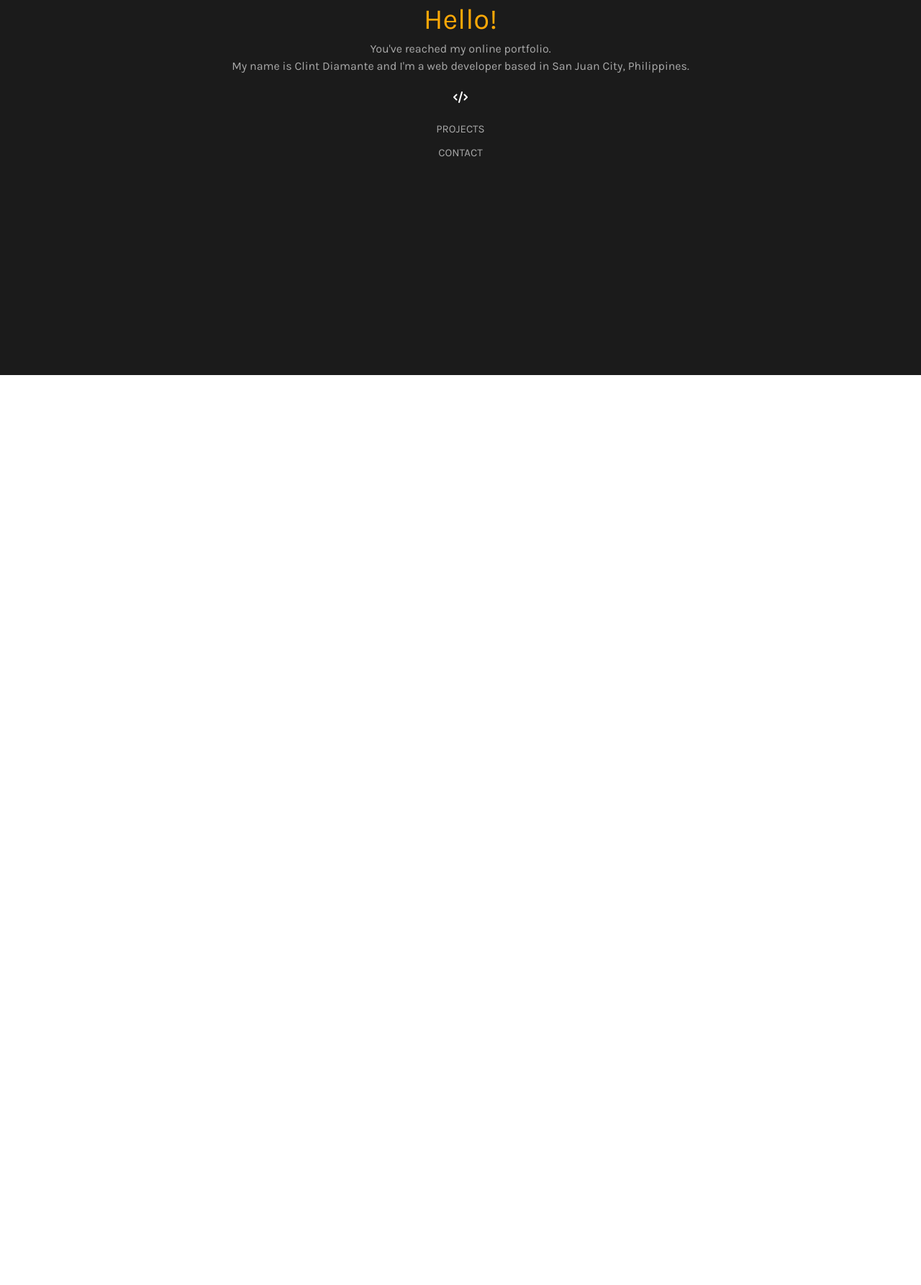
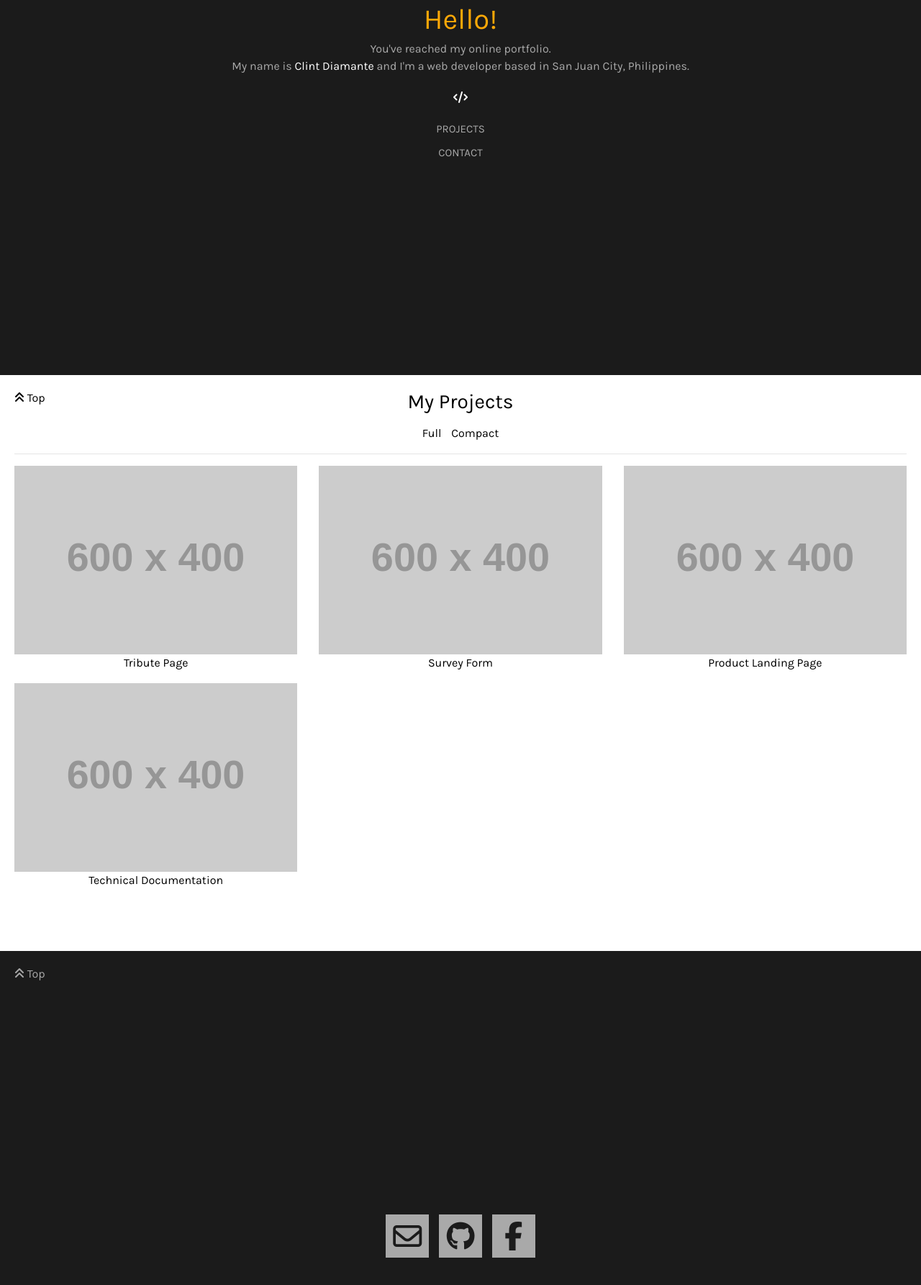
Before and after one commit to clintdiamante/fcc-personal-portfolio, a plain HTML site: page index.html in a window 1280 px wide. Shown: the part 279-2064 px from the top of the page at 72% size. Before the commit the page ends 1600 px from the top, so only its background shows below. Drawn offline with nearby package versions, Linux system fonts and the light colour scheme; placeholder pictures from the web are drawn by us.

Commit message:
Completed contact section. Disabled the jQuery show/hide tricks. 12/12 pass.

```diff
--- a/assets/css/style.css
+++ b/assets/css/style.css
@@ -27,6 +27,22 @@
 		margin-bottom: 0;
 	}
 
+	#navbar {
+		display: none;
+		position: fixed;
+		top: 0;
+		left: 0;
+	}
+
+	.main-nav {
+		color: #A9A9A9;
+	}
+
+	.main-nav:hover {
+		color: #A9A9A9;
+		text-decoration: none;
+	}
+
 	/* Hover Angle Effect */
 		.project-list-hidden {
 			display: none;
@@ -45,10 +61,6 @@
 		}
 
 	/* Sub Navbar */
-		#navbar {
-
-		}
-
 		.sub-navbar > ul {
 			list-style: none;
 			margin-bottom: 5px;
@@ -96,6 +108,10 @@
 		margin-bottom: 0;
 	}
 
+	.white-text {
+		color: #FFF;
+	}
+
 	#welcome-text > p:nth-child(4) {
 		color: #FFF;
 		margin-top: 20px;
@@ -124,7 +140,8 @@
 	#projects {
 		background-color: #FFF;
 		padding: 20px;
-		display: none;
+
+		/*display: none;*/
 	}
 
 	#projects-nav > div:nth-child(2) > h3 {
@@ -189,3 +206,56 @@
 		}
 
 /* Contact Section */
+	#contact {
+		background-color: #1B1B1B;
+		padding: 20px;
+
+		/*display: none;*/
+	}
+
+	#contact > div:first-child,
+	#contact-sub-navbar-back {
+		color: #A9A9A9;
+	}
+
+	#contact > div:nth-child(2) {
+		height: 88vh;
+		display: flex;
+		justify-content: center;
+		align-items: center;
+		/*background-color: red;*/
+	}
+
+	#contact-icons {
+		text-align: center;
+	}
+
+	#contact-icons > a:hover {
+		text-decoration: none;
+	}
+
+	#contact-icons > a > i {
+		width: 60px;
+		height: 60px;
+
+		background-color: #A9A9A9;
+		color: #1B1B1B;
+
+		font-size: 40px;
+
+		padding: 10px;
+	}
+
+	#contact-icons > a:nth-child(2) > i {
+		margin: 0 10px 0 10px;
+	}
+
+	#contact-icons > a > i:hover {
+		background-color: transparent;
+		color: #FFA807;
+	}
+
+	#contact-icons-description > p {
+		color: #A9A9A9;
+		display: none;
+	}
--- a/assets/js/script.js
+++ b/assets/js/script.js
@@ -1,32 +1,50 @@
-// Welcome Navigation
-  $('#nav-link-projects').on('click', function()
+/*
+  I had to disable this T_T
+*/
+
+// Main Navigation
+  // WELCOME PAGE TO PROJECT PAGE
+/*  $('#nav-link-projects').on('click', function()
     {
       $('#projects').show();
-
       $('#welcome-section').hide();
-      $('#about').hide();
       $('#contact').hide();
     }
-  );
-
-  $('#projects-sub-navbar-back').on('click', function()
+  );*/
+  // PROJECT PAGE TO WELCOME PAGE
+/*  $('#projects-sub-navbar-back').on('click', function()
     {
       $('#welcome-section').show();
       $('#projects').hide();
     }
-    );
+  );*/
+  // WELCOME PAGE TO CONTACT PAGE
+/*  $('#nav-link-contact').on('click', function()
+    {
+      $('#contact').show();
+      $('#welcome-section').hide();
+      $('#projects').hide();
+    }
+  );*/
+  // CONTACT PAGE TO WELCOME PAGE
+/*  $('#contact-sub-navbar-back').on('click', function()
+    {
+      $('#welcome-section').show();
+      $('#contact').hide();
+    }
+  );*/
 
 // Projects View
-  $('#projects-compact').on('click', function()
+/*  $('#projects-compact').on('click', function()
     {
       $('#projects-full-view').hide();
       $('#projects-compact-view').show();
     }
-  );
+  );*/
 
-  $('#projects-full').on('click', function()
+/*  $('#projects-full').on('click', function()
     {
       $('#projects-full-view').show();
       $('#projects-compact-view').hide();
     }
-  );
+  );*/
--- a/index.html
+++ b/index.html
@@ -69,18 +69,35 @@
 </head>
 <body>
 	<main id="main">
+		<!--
+			I hate structured examinations.
+			I have a different approach in navigation
+			but I have to follow these freaking user stories.
+			So here it is, a dummy navbar just to pass the test.
+			I hope I still pass.
+		-->
+		<nav id="navbar">
+			<a href="#projects">Projects</a>
+		</nav>
+
 		<section id="welcome-section" class="container-fluid">
 			<div id="welcome-text">
 				<h1>Hello!</h1>
 				<p>You've reached my online portfolio.</p>
-				<p>My name is Clint Diamante and I'm a web developer based in San Juan City, Philippines.</p>
+				<p>My name is <span class="white-text">Clint Diamante</span> and I'm a web developer based in San Juan City, Philippines.</p>
 				<p><i class="fas fa-code"></i></p>
+
+				<nav id="navbar-real">
 					<ul id="welcome-nav">
 						<li class="welcome-nav-links" id="nav-link-projects">
 							<span class="project-list-hidden">
 								<i class="fas fa-angle-right"></i>
 							</span>
+
+							<a class="main-nav" href="#projects">
 								Projects
+							</a>
+
 							<span class="project-list-hidden">
 								<i class="fas fa-angle-left"></i>
 							</span>
@@ -89,12 +106,17 @@
 							<span class="project-list-hidden">
 								<i class="fas fa-angle-right"></i>
 							</span>
+
+							<a class="main-nav" href="#contact">
 								Contact
+							</a>
+
 							<span class="project-list-hidden">
 								<i class="fas fa-angle-left"></i>
 							</span>
 						</li>
 					</ul>
+				</nav>
 			</div>
 		</section>
 		<!-- /#welcome-section -->
@@ -102,12 +124,12 @@
 		<section id="projects" class="container-fluid">
 			<div id="projects-nav" class="row">
 				<div class="col-lg-4">
-					<nav id="navbar" class="sub-navbar">
+					<nav class="sub-navbar">
 						<ul>
 							<li>
-								<i class="fas fa-angle-left"></i>
+								<i class="fas fa-angle-double-up"></i>
 								<a id="projects-sub-navbar-back" class="sub-navbar-link" href="#">
-									Back
+									Top
 								</a>
 							</li>
 						</ul>
@@ -280,8 +302,33 @@
 		</section>
 		<!-- /#projects -->
 
-		<section id="contact">
+		<section id="contact" class="container-fluid">
+			<div class="row">
+				<div class="col-lg-12">
+					<i class="fas fa-angle-double-up"></i>
+					<a id="contact-sub-navbar-back" class="sub-navbar-link" href="#welcome-section">
+						Top
+					</a>
+				</div>
+			</div>
 
+			<div class="row">
+				<div class="col-lg-12">
+					<div id="contact-icons">
+						<a href="mailto: clintdiamante@gmail.com">
+							<i class="far fa-envelope"></i>
+						</a>
+
+						<a id="profile-link" href="https://github.com/clintdiamante" target="_blank">
+							<i class="fab fa-github"></i>
+						</a>
+
+						<a href="https://www.facebook.com/clinton.diamante" target="_blank">
+							<i class="fab fa-facebook-f"></i>
+						</a>
+					</div>
+				</div>
+			</div>
 		</section>
 		<!-- /#contact -->
 	</main>
```
Lines whose indentation alone changed are shown as unchanged.
